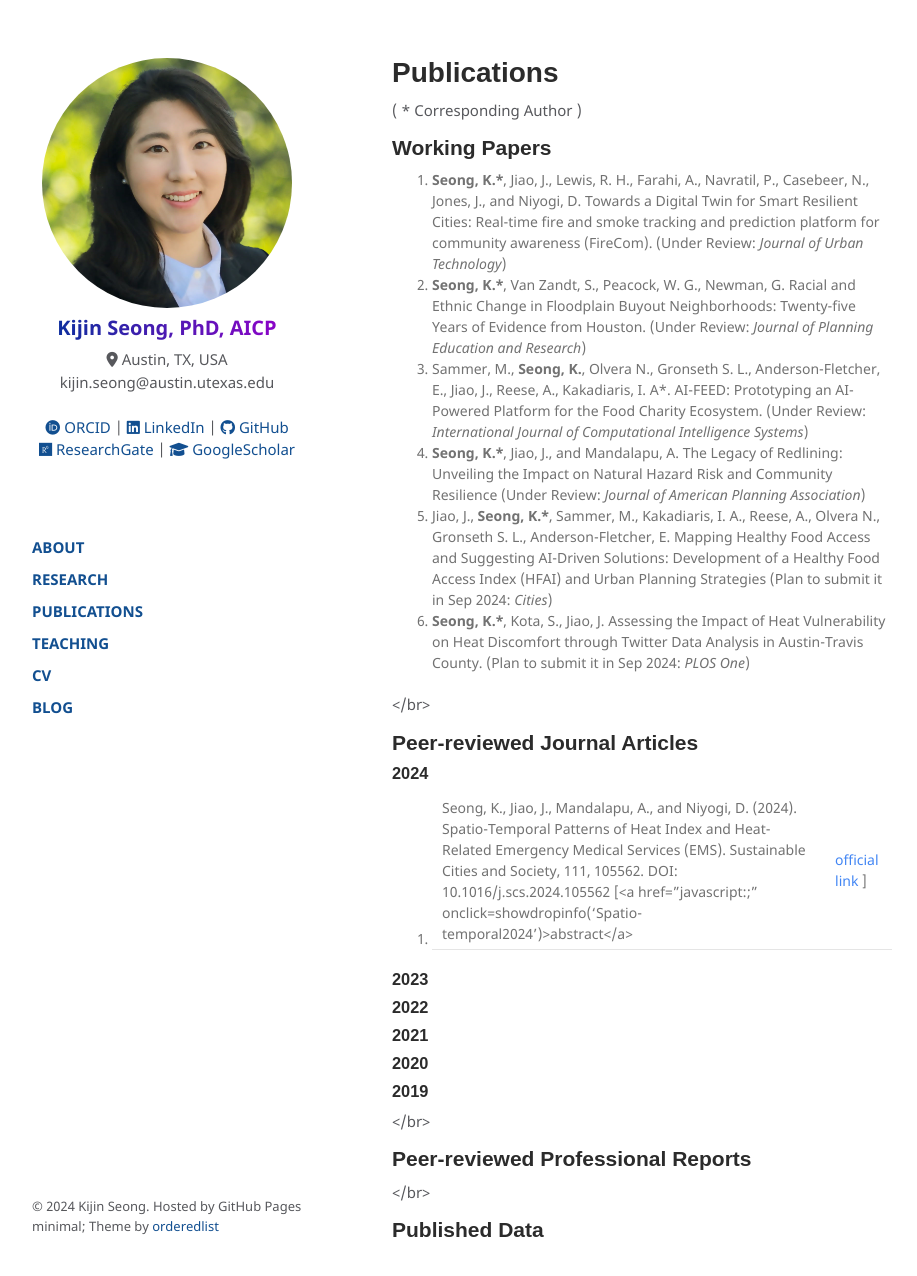
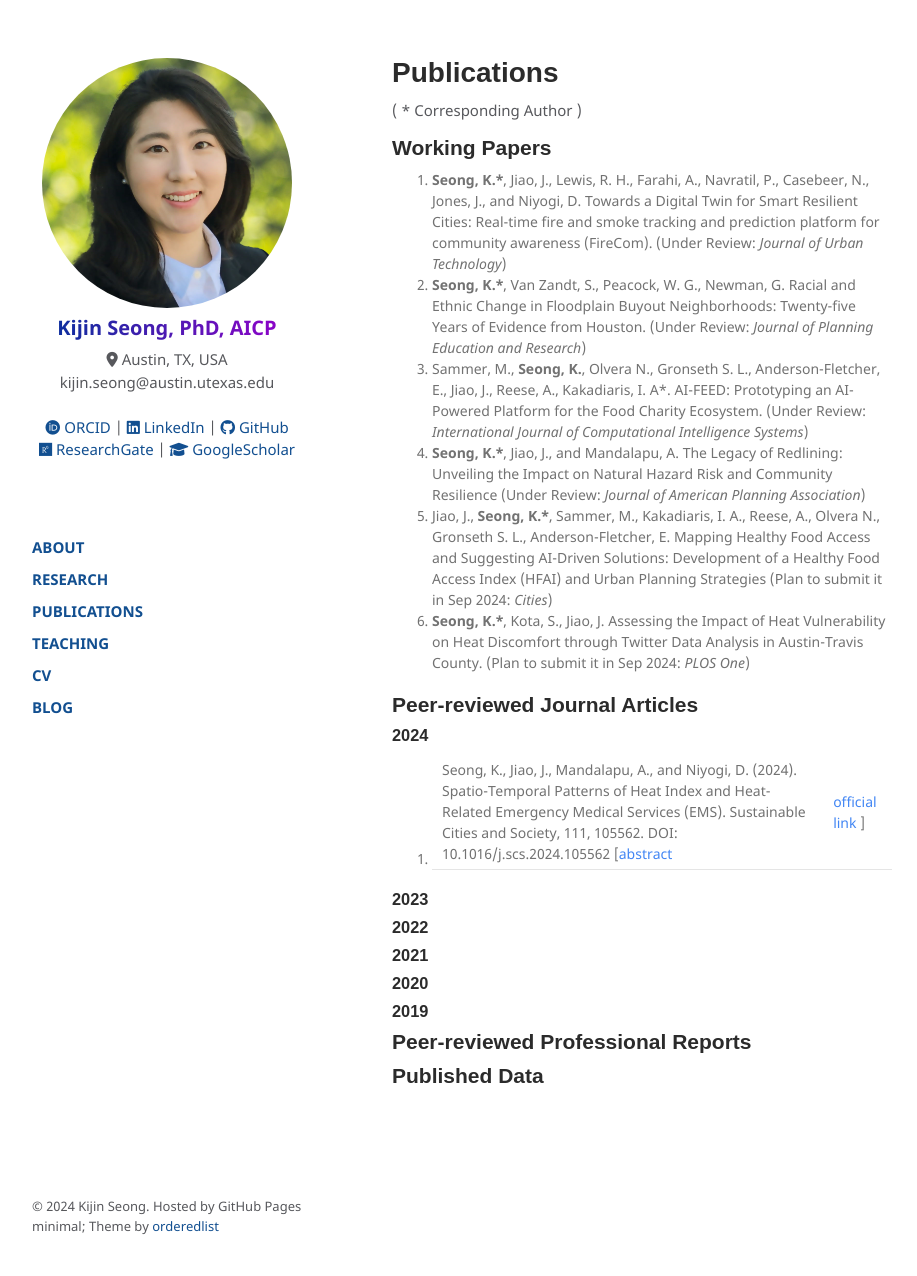
Before and after one commit to kijinseong/kijinseong.github.io, a Jekyll site: the page built from pages/publications.md, in a window 1280 px wide and 1301 px high. Shown: the top 1276 px of the window, without its empty margins (178-1095 px from the left). Built offline with Jekyll 4.4.1, drawn with Linux system fonts in a browser that asks for light colours.

Commit message:
Toggle Abstract

```diff
--- a/pages/publications.md
+++ b/pages/publications.md
@@ -23,12 +23,10 @@
 6.  <b>Seong, K.*</b>, Kota, S., Jiao, J. Assessing the Impact of Heat Vulnerability on Heat Discomfort through Twitter Data Analysis in Austin-Travis County. (Plan to submit it in Sep 2024: _PLOS One_)
 
 
-</br>
-
 ## Peer-reviewed Journal Articles
 
 ### 2024
-13.  Seong, K., Jiao, J., Mandalapu, A., and Niyogi, D. (2024). Spatio-Temporal Patterns of Heat Index and Heat-Related Emergency Medical Services (EMS). Sustainable Cities and Society, 111, 105562. DOI: 10.1016/j.scs.2024.105562 [<a href="javascript:;" onclick=showdropinfo('Spatio-temporal2024')>abstract</a> | <a href="https://linkinghub.elsevier.com/retrieve/pii/S2210670724003883">official link</a> ]
+13.  Seong, K., Jiao, J., Mandalapu, A., and Niyogi, D. (2024). Spatio-Temporal Patterns of Heat Index and Heat-Related Emergency Medical Services (EMS). Sustainable Cities and Society, 111, 105562. DOI: 10.1016/j.scs.2024.105562 [<a href="javascript:void(0);" onclick="showdropinfo('Spatio-temporal2024')">abstract</a> | <a href="https://linkinghub.elsevier.com/retrieve/pii/S2210670724003883">official link</a> ]
 
 <div id='Spatio-temporal2024'  class="abstractcollapsed" style="display:none;">
     Despite growing concerns about heat waves due to climate change and their health impacts, there has been limited research on patterns of extreme heat during summertime and their association with heat-related Emergency Medical Services (EMS) incidents. This study examines spatiotemporal patterns of the heat index (HI) and its relationship to heat-related EMS incidents in Austin-Travis County, Texas, focusing on the summers of 2020 and 2021. Collecting 47,838 heat-related EMS incidence cases and aggregating them at the tract level (N = 290), the research employs spatiotemporal analysis, spatial autocorrelation, K-means clustering, and geographically weighted Poisson regression to identify disparities in heat-related health outcomes. Key findings indicate a significant correlation between high HI frequency and intensity and increased EMS incidents, particularly in East Austin, underscoring the area’s heightened vulnerability to heat. The study also reveals that heat vulnerability and urban growth patterns are closely linked to the incidence of heat-related illnesses, and its impact varies by region. These results emphasize the critical need for targeted heat resilience strategies in urban planning and emergency response. This research merges socio-economic and environmental data to offer insights into heat-related health risks, informing targeted public health policies and urban planning for more equitable and effective interventions.<br>
@@ -46,11 +44,10 @@
 
 ### 2019
 
-</br>
+
 
 ## Peer-reviewed Professional Reports
 
 
-</br>
 
 ## Published Data
```
